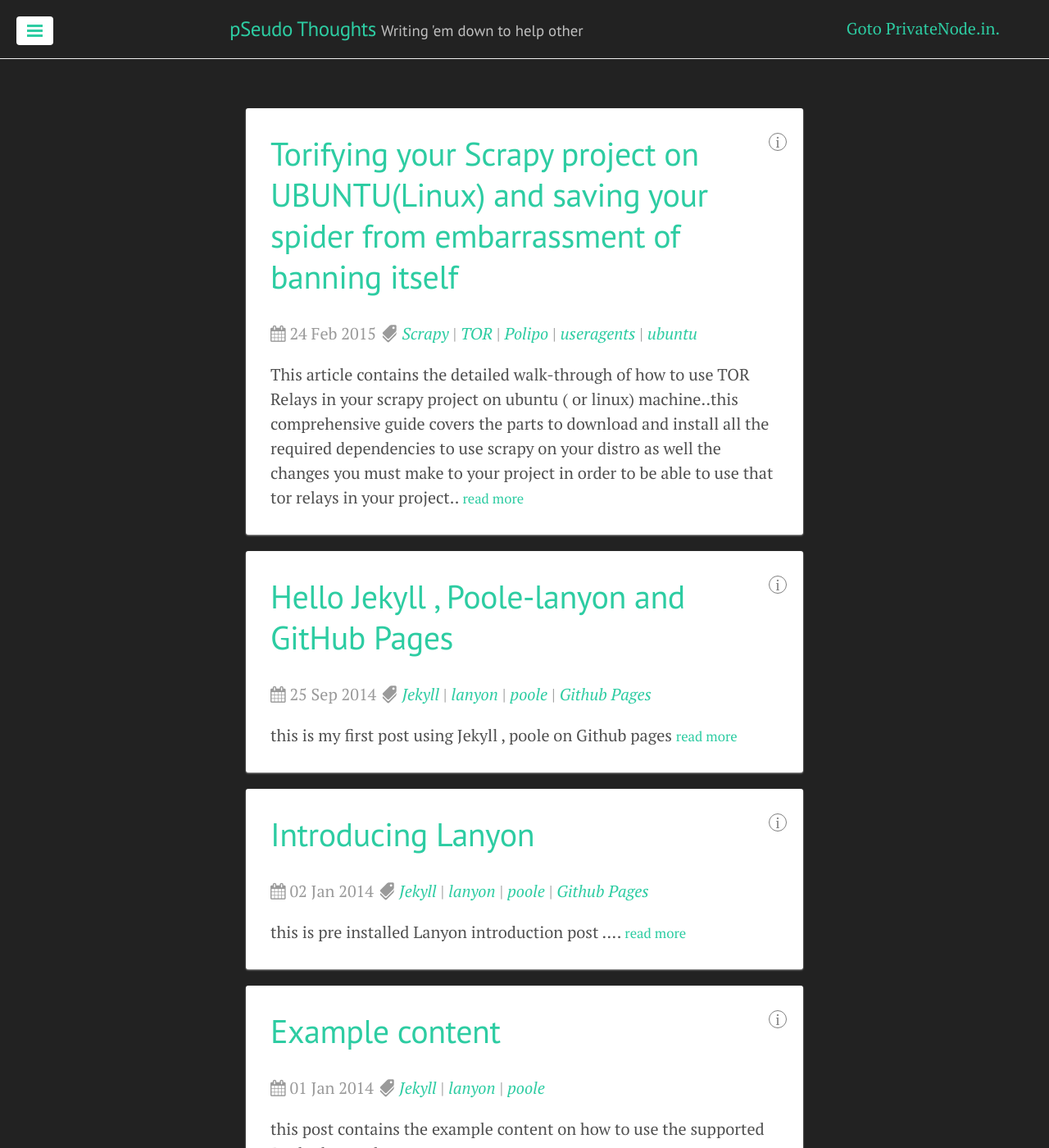
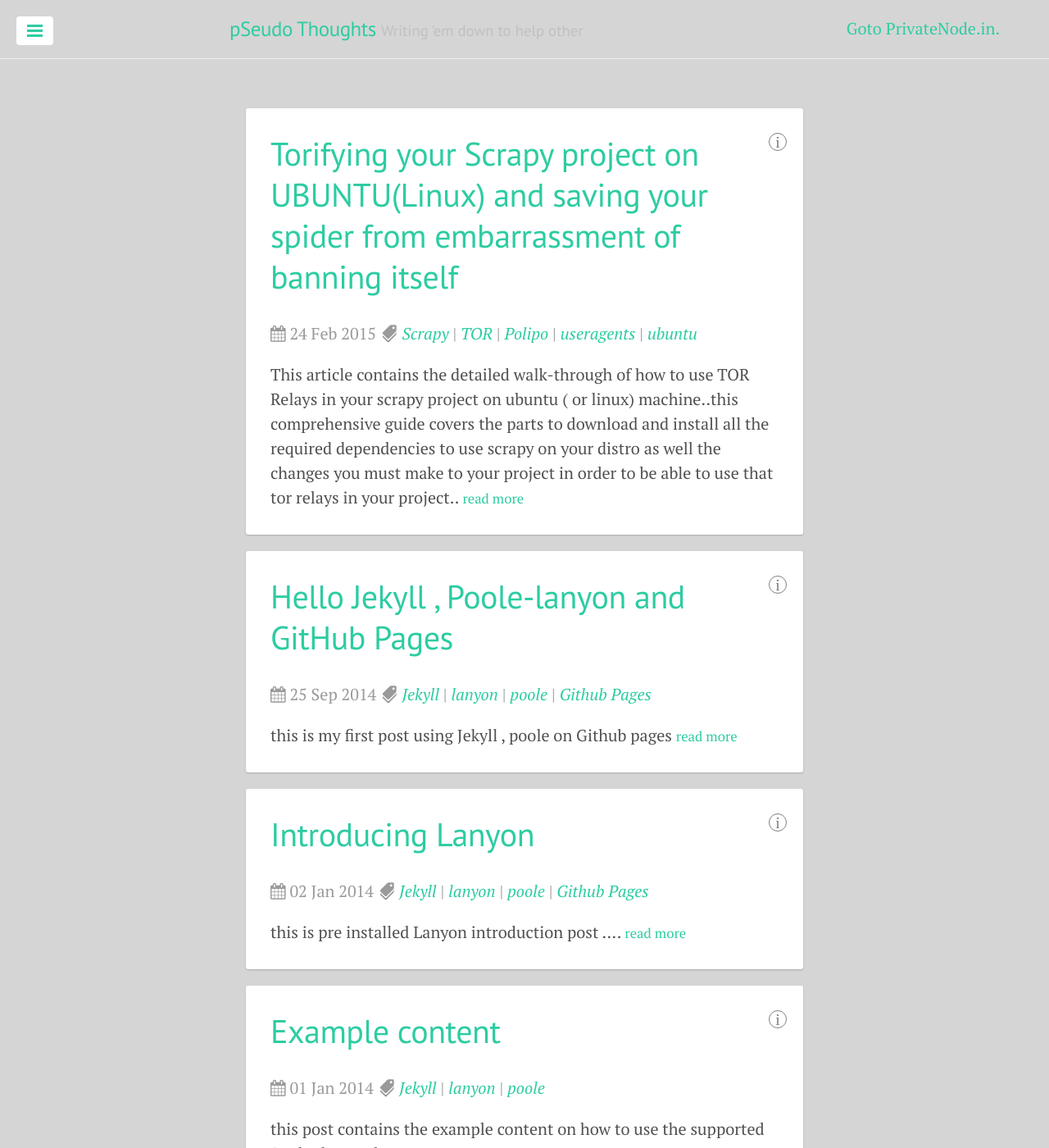
Before and after one commit to DharmeshPandav/dharmeshpandav.github.io, a Jekyll site: the page built from index.html, in a window 1280 px wide and 1400 px high. Shown: the whole window at 82% size. Built offline with Jekyll 4.4.1, drawn with Linux system fonts in a browser that asks for light colours; nearby versions of some CDN libraries; Markdown is read by kramdown in place of the engine named in the settings; the list of posts is cut into pages by our own code.

```diff
--- a/public/css/lanyon.css
+++ b/public/css/lanyon.css
@@ -578,7 +578,7 @@ a.pagination-item:hover {
 }
 
 .theme-base-02 .wrap{
-  background-color: #222;
+  background-color: #d5d5d5;
 }
 .theme-base-02 a.tag-list:hover , a.tag-list:checked{
   background-color: rgba(45, 204, 162, 100);
```
